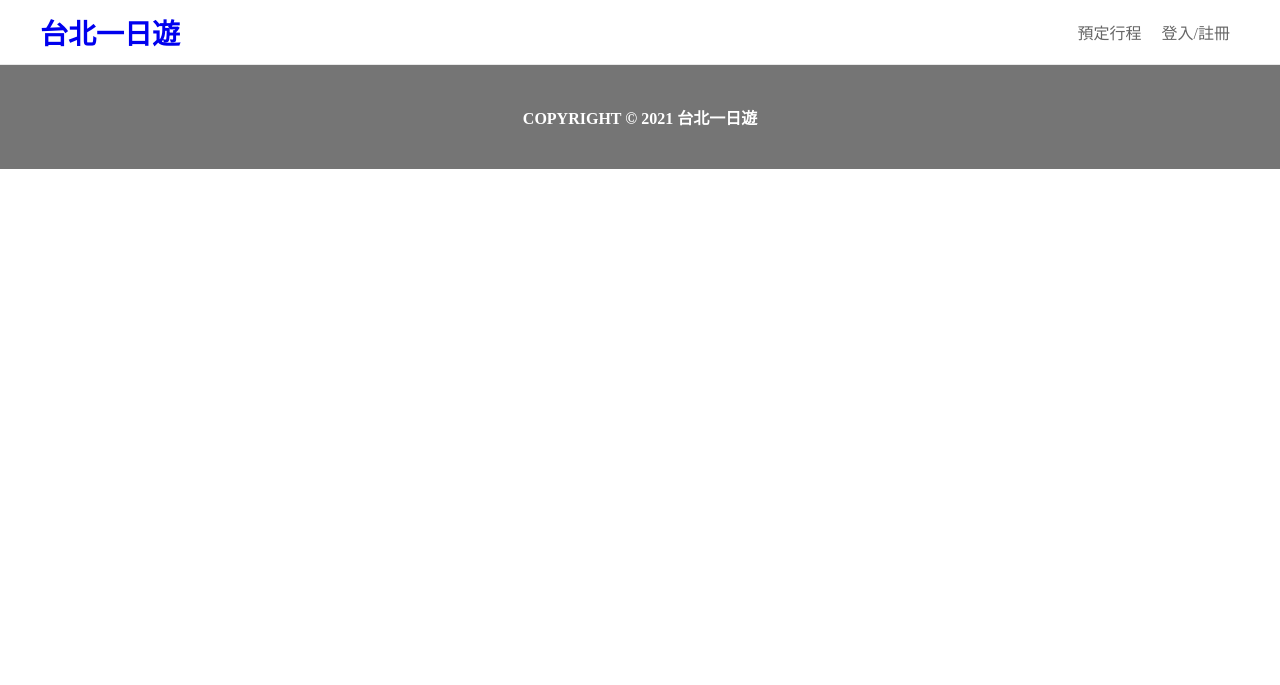
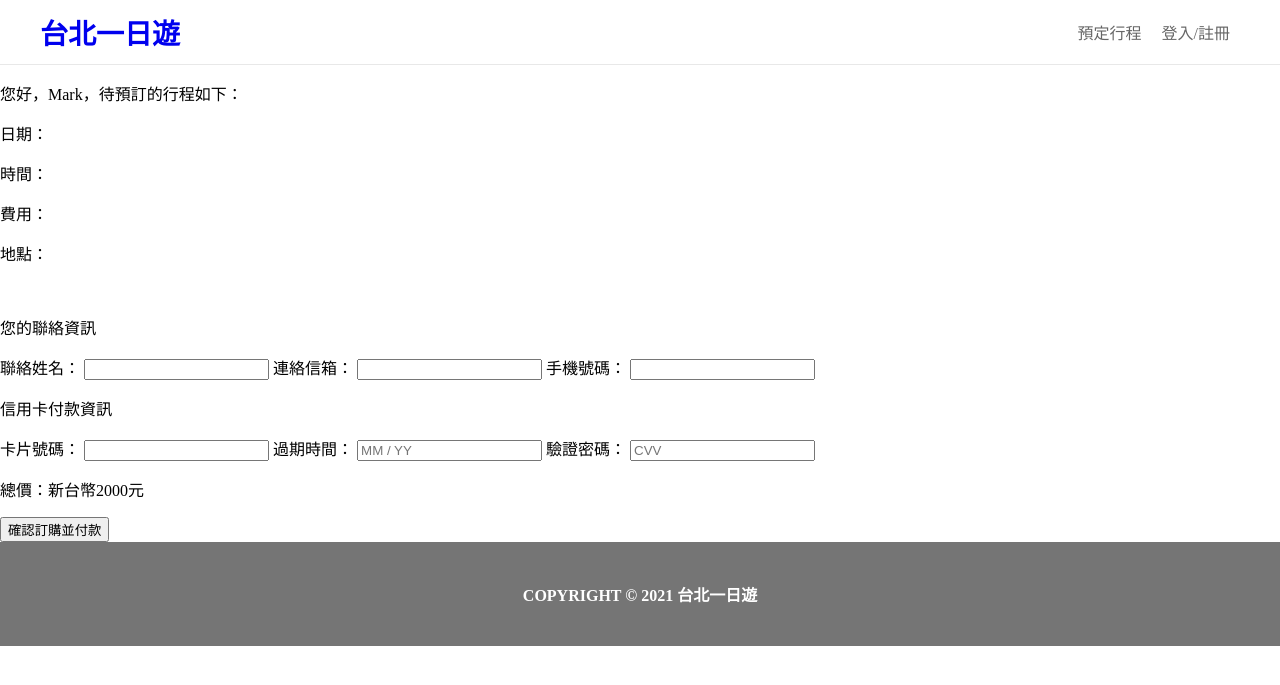
Before and after one commit to KJeiii/WeHelp-Stage-2, a Flask app: page /booking in a window 1280 px wide. Shown: the top 685 px of the page. Run offline with Flask 3, Linux system fonts and the light colour scheme.

Commit message:
compelte draft of booking html

```diff
--- a/taipei-day-trip/templates/booking.html
+++ b/taipei-day-trip/templates/booking.html
@@ -15,6 +15,55 @@
 <body>
     {% include "header.html" %}
     {% include "member.html" %}
+
+    <!-- itinerary info -->
+    <section class = "itinerary">
+        <p>您好，Mark，待預訂的行程如下：</p>
+        <div>
+            <figure>
+
+            </figure>
+
+            <article>
+                <p></p>
+                <p>日期：</p>
+                <p>時間：</p>
+                <p>費用：</p>
+                <p>地點：</p>
+            </article>
+        </div>
+    </section>
+    <br>
+
+    <section>
+        <form action="">
+             <!-- member contact info -->
+            <p>您的聯絡資訊</p>
+            <label for="contact-name">聯絡姓名：</label>
+            <input type="text" name="contact-name">
+            <label for="contact-email">連絡信箱：</label>
+            <input type="text" name="contact-email">
+            <label for="contact-phone">手機號碼：</label>
+            <input type="text" name="contact-phone">
+            <br>
+
+            <!-- credit card info -->
+            <p>信用卡付款資訊</p>
+            <label for="cardnumber">卡片號碼：</label>
+            <input type="text" name="cardnumber">
+            <label for="expiration">過期時間：</label>
+            <input type="text" name="expiration" placeholder="MM / YY">
+            <label for="cvv">驗證密碼：</label>
+            <input type="text" name="cvv" placeholder="CVV">
+            <br>
+
+            <p>總價：新台幣2000元</p>
+            <input type="submit" value="確認訂購並付款">
+        </form>
+    </section>
+
+
+
     {% include "footer.html" %}
 
     <script src="../static/member.js"></script>
```
